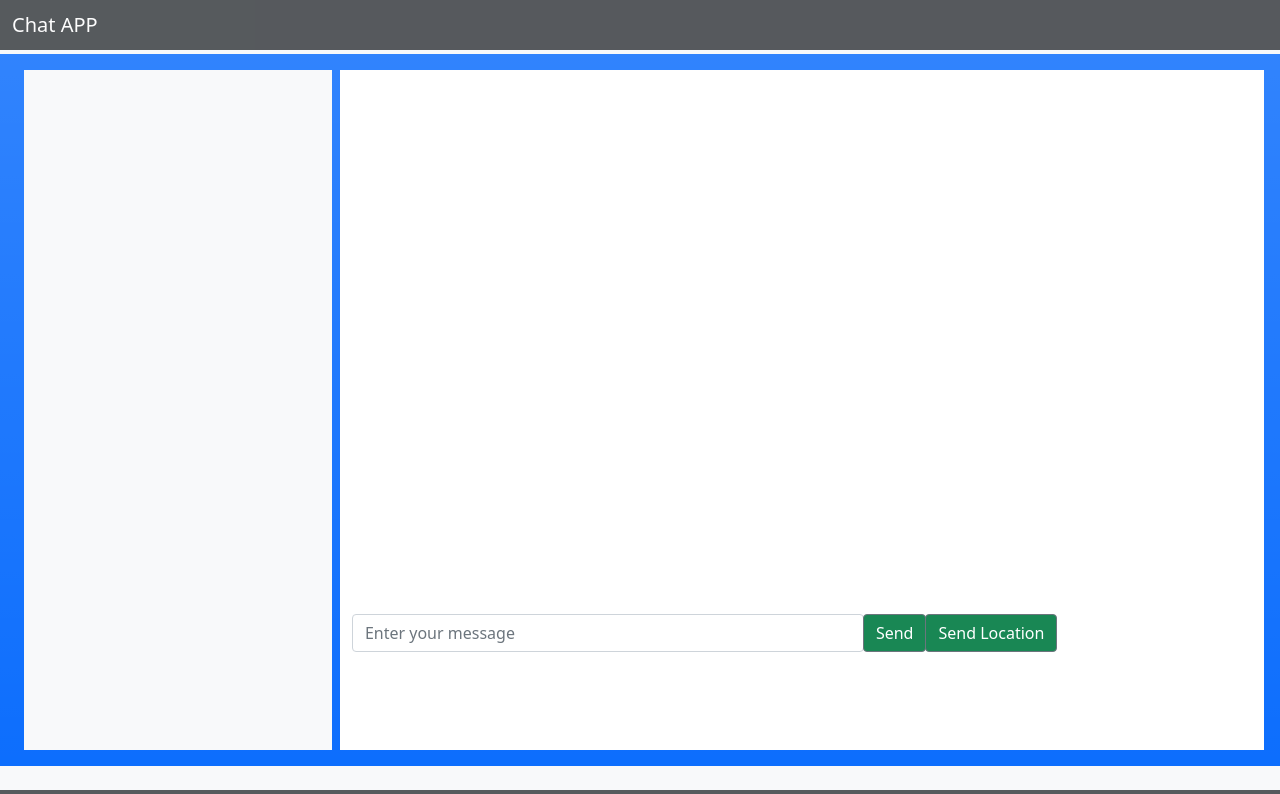
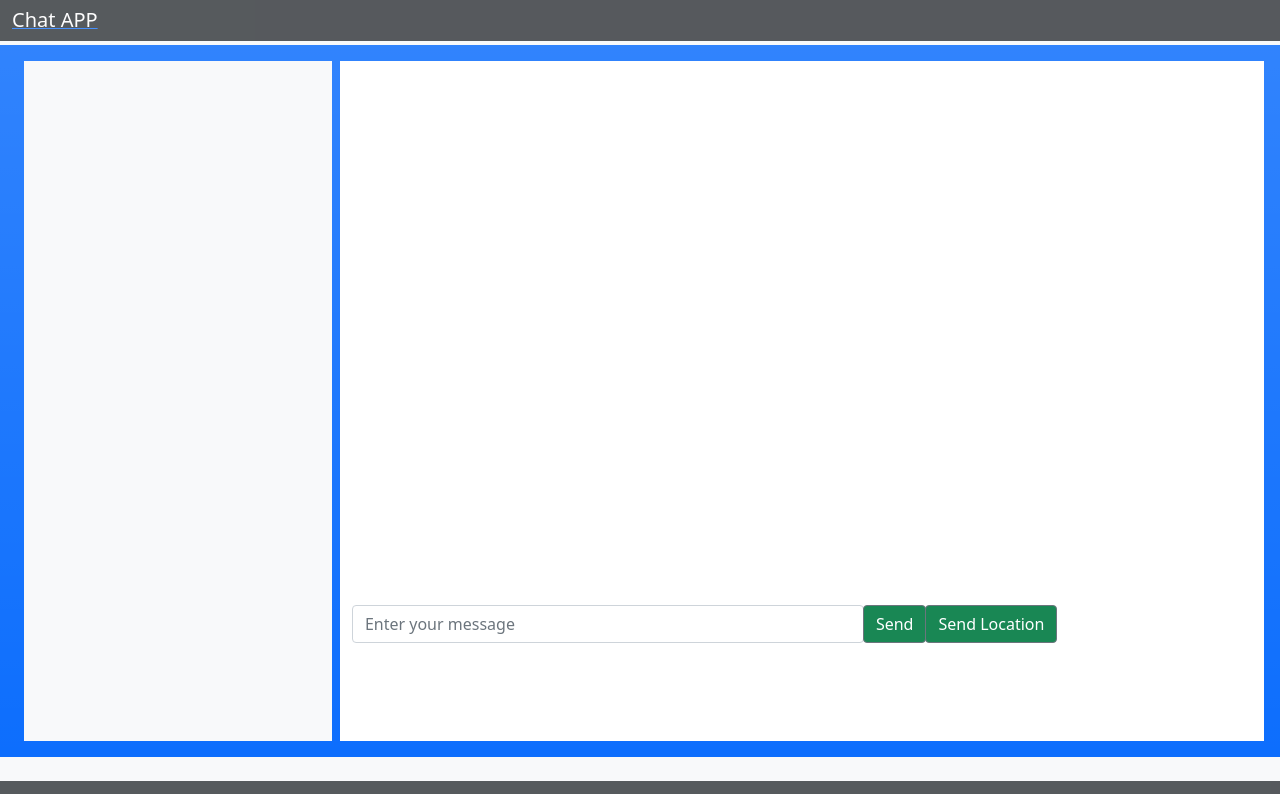
Before and after one commit to Tarun-kishore/ChatApp, a website: page src/public/chat.html in a window 1280 px wide. Shown: the top 794 px of the page. Drawn offline with nearby package versions, Linux system fonts and the light colour scheme; no server answers.

Commit message:
home link added

```diff
--- a/src/public/chat.html
+++ b/src/public/chat.html
@@ -11,7 +11,9 @@
 <body class="bg-light">
         <nav class="navbar navbar-light opacity-75 bg-dark me-md-0">
             <div class="container-fluid">
+                <a href="/">
                 <span class="navbar-brand text-white mb-0 h1">Chat APP</span>
+            </a>
             </div>
         </nav>
         <div class="bg-primary bg-gradient d-flex flex-row text-white container-xxl mt-1 px-3 py-3" id="container" >
```
Also changed, not shown: src/public/index.html (+2 -0 lines).
